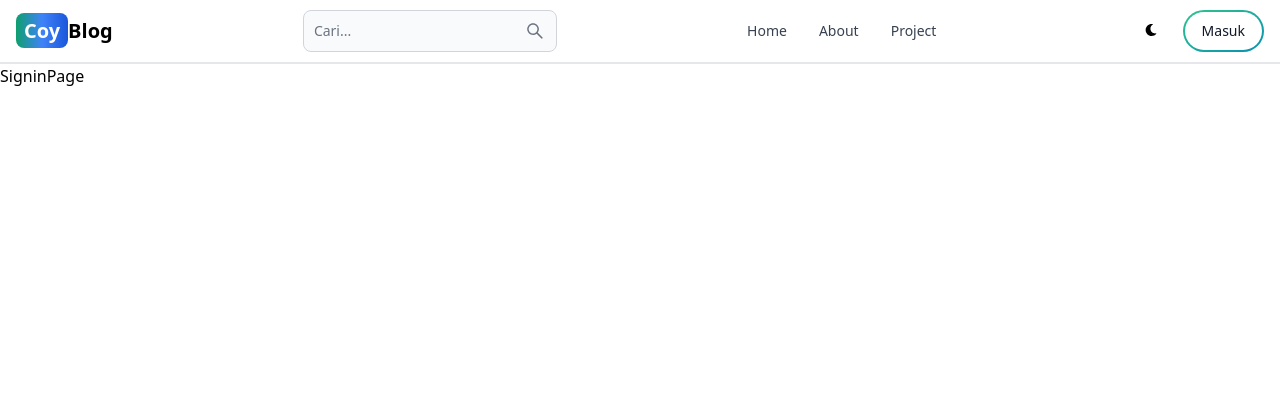
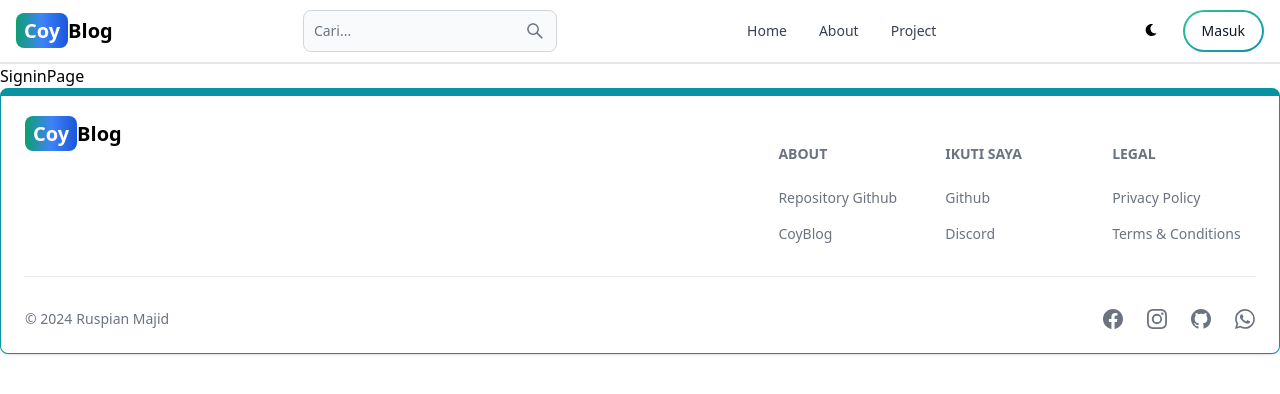
Before and after one commit to ruspian/BLOG-WEB-MERN-VITE, a React (Vite) app in the folder client/: page /signin in a window 1280 px wide. Shown: the top 394 px of the page. Built offline with nearby package versions, Linux system fonts and the light colour scheme.

Commit message:
buat dan menambahkan footer komponen

```diff
--- a/client/src/App.jsx
+++ b/client/src/App.jsx
@@ -6,6 +6,7 @@
 import DashboardPage from "./pages/DashboardPage";
 import AboutPage from "./pages/AboutPage";
 import HeaderComponent from "./components/HeaderComponent";
+import FooterComponent from "./components/FooterComponent";
 
 const App = () => {
   return (
@@ -19,6 +20,7 @@
         <Route path="/dashboard" element={<DashboardPage />} />
         <Route path="/about" element={<AboutPage />} />
       </Routes>
+      <FooterComponent />
     </BrowserRouter>
   );
 };
--- /dev/null
+++ b/client/src/components/FooterComponent.jsx
@@ -0,0 +1,105 @@
+import { Footer } from "flowbite-react";
+import { Link } from "react-router-dom";
+import { BsFacebook, BsGithub, BsInstagram, BsWhatsapp } from "react-icons/bs";
+
+const FooterComponent = () => {
+  return (
+    <Footer container className="border border-t-8 border-teal-500">
+      <div className="w-full max-w-7xl mx-auto">
+        <div className="grid justify-between sm:flex md:drid-cols-1">
+          <div className="">
+            {/* Logo  */}
+            <Link
+              to="/"
+              className="self-center whitespace-nowrap text-lg sm:text-xl font-semibold dark:text-white"
+            >
+              <span className="px-2 py-1 bg-gradient-to-r from-green-500 via-blue-500 to-blue-700 rounded-lg text-white">
+                Coy
+              </span>
+              Blog
+            </Link>
+            {/* <p className="text-sm mt-5">
+              Di sini, kami percaya pada kekuatan ide dan cerita yang membentuk
+              dunia. Melalui blog ini, kami ingin menciptakan ruang bagi
+              pemikiran kreatif, inspirasi, dan kolaborasi. Bergabunglah dengan
+              komunitas kami yang gemar berbagi wawasan unik dan temukan hal-hal
+              yang menginspirasi hari Anda.
+            </p> */}
+          </div>
+
+          <div className="grid grid-cols-2 gap-8 mt-6 sm:grid-cols-3 sm:gap-6">
+            {/* About footer */}
+            <div className="">
+              <Footer.Title title="About" />
+              <Footer.LinkGroup col>
+                <Footer.Link
+                  href="https://github.com/ruspian?tab=repositories"
+                  target="_blank"
+                  rel="noopener noreferrer"
+                >
+                  Repository Github
+                </Footer.Link>
+
+                <Footer.Link
+                  href="/blog"
+                  target="_blank"
+                  rel="noopener noreferrer"
+                >
+                  CoyBlog
+                </Footer.Link>
+              </Footer.LinkGroup>
+            </div>
+
+            {/* follow us footer */}
+            <div className="">
+              <Footer.Title title="Ikuti saya" />
+              <Footer.LinkGroup col>
+                <Footer.Link
+                  href="https://github.com/ruspian"
+                  target="_blank"
+                  rel="noopener noreferrer"
+                >
+                  Github
+                </Footer.Link>
+
+                <Footer.Link href="#">Discord</Footer.Link>
+              </Footer.LinkGroup>
+            </div>
+
+            {/* follow us footer */}
+            <div className="">
+              <Footer.Title title="Legal" />
+              <Footer.LinkGroup col>
+                <Footer.Link href="#">Privacy Policy</Footer.Link>
+
+                <Footer.Link href="#">Terms &amp; Conditions</Footer.Link>
+              </Footer.LinkGroup>
+            </div>
+          </div>
+        </div>
+        {/* copyright */}
+        <Footer.Divider />
+        <div className="w-full sm:flex sm:items-center sm:justify-between">
+          <Footer.Copyright
+            href="#"
+            by="Ruspian Majid"
+            year={new Date().getFullYear()}
+          />
+
+          {/* sosmed icon */}
+          <div className="flex gap-6 sm:mt-0 mt-4 sm:justify-center">
+            <Footer.Icon
+              href="https://web.facebook.com/ruspian.albanuroji"
+              icon={BsFacebook}
+            />
+            <Footer.Icon href="#" icon={BsInstagram} />
+            <Footer.Icon href="https://github.com/ruspian" icon={BsGithub} />
+            <Footer.Icon href="https://wa.me/6282293308893" icon={BsWhatsapp} />
+          </div>
+        </div>
+      </div>
+    </Footer>
+  );
+};
+
+export default FooterComponent;
```
